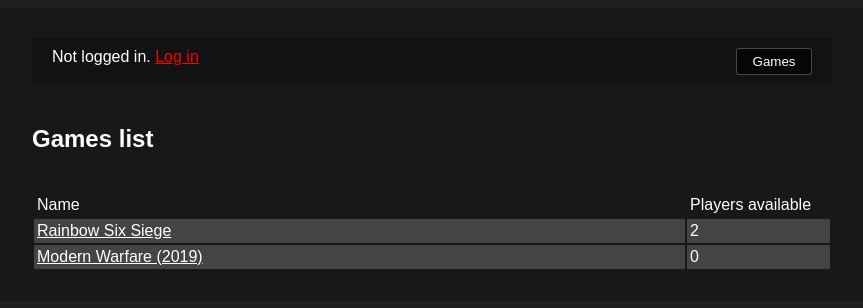
After one commit to kmroz3839/PSInt, a Django app: page /games in a window 1280 px wide. The commit adds this page. Shown: the top 308 px of the page, without its empty margins (208-1071 px from the left). Run offline with Django 4.2, Linux system fonts and the light colour scheme; data comes from the database, SQL or seed files in the repository; both versions use the stored data as it was after the commit.

Commit message:
games list page + stat

```diff
--- a/teamfinder/webapp_akari/static/akari/style.css
+++ b/teamfinder/webapp_akari/static/akari/style.css
@@ -3,9 +3,13 @@
 }
 
 body {
-    font-family: sans-serif;
+    font-family: "Yu Gothic UI", sans-serif;
     color: #FFFFFF;
     background-color: #202020;
+}
+
+a {
+    color: red;
 }
 
 .mainPage {
@@ -16,10 +20,62 @@
     padding-right: 40px;
     padding-bottom: 30px;
     padding-top: 30px;
+    overflow: auto;
 }
 
 .navBar {
-    padding-top: 20px;
+    padding-top: 10px;
     padding-left: 20px;
     padding-right: 20px;
+    padding-bottom: 10px;
+    margin-bottom: 40px;
+    background-color: #00000040;
+    overflow: auto;
+    vertical-align: center;
 }
+
+.navbarbutton {
+    float:right;
+    padding: 5px;
+    margin: auto;
+    background-color: #000000A0;
+    border: 1px solid #FFFFFF40;
+    border-radius: 3px;
+    width: 10%;
+    color: white;
+    transition: 200ms;
+}
+.navbarbutton:hover {
+    background-color: #FFFFFF30;
+}
+.navbarbutton:active {
+    background-color: #FFFFFFFF;
+    color: black;
+}
+
+.leftrect {
+    width: 43%;
+    float:left;
+}
+
+.rightrect {
+    float: right;
+}
+
+.gamestats {
+    width: 100%;
+    margin: auto;
+}
+
+.gamestats td {
+    padding: 3px;
+    background-color: #ffffff30;
+}
+
+.gamestats .playercount {
+    width: 18%;
+}
+
+.gamestats a {
+    color: white;
+}
--- /dev/null
+++ b/teamfinder/webapp_akari/templates/akari/akari_navbar.html
@@ -0,0 +1,13 @@
+<div class="navBar">
+    {% block content %}
+    {% if user.is_authenticated %}
+    Logged in as {{ user.username }}
+    <a href="{% url 'akari_logout' %}">Log out</a>
+    {% else %}
+    Not logged in.
+    <a href="{% url 'login' %}">Log in</a>
+    {% endif %}
+    {% endblock %}
+
+    <button class="navbarbutton" onclick="location.href='/games';">Games</button>
+</div>
--- /dev/null
+++ b/teamfinder/webapp_akari/templates/akari/gamelist.html
@@ -0,0 +1,40 @@
+<!DOCTYPE html>
+<html>
+    <head>
+        <title>[akari] games list</title>
+        {% load static %}
+        <link rel="stylesheet" href="{% static 'akari/style.css' %}">
+    </head>
+    <body>
+        <div class="mainPage">
+            {% include "akari/akari_navbar.html" %}
+
+            <h2>Games list</h2>
+
+            <br>
+
+            <div>
+                <table class="gamestats">
+                    <tr>
+                        <td style="background-color: transparent;">
+                            Name
+                        </td>
+                        <td style="background-color: transparent;">
+                            Players available
+                        </td>
+                    </tr>
+                    {% for x in gamelist %}
+                        <tr>
+                            <td>
+                                <a href="game/{{x.id}}">{{x.name}}</a>
+                            </td>
+                            <td class="playercount">
+                                {{x.num}}
+                            </td>
+                        </tr>
+                    {% endfor %}
+                </table>
+            </div>
+        </div>
+    </body>
+</html>
--- a/teamfinder/webapp_akari/urls.py
+++ b/teamfinder/webapp_akari/urls.py
@@ -4,6 +4,8 @@
 
 urlpatterns = [
     path("", views.index, name="index"),
+    path("akari_logout", views.akari_logout, name="akari_logout"),
+    path("games", views.games_list, name="games_list"),
     path("game/<int:game_id>/", views.game_detail, name="game_detail"),
     path("game/<int:game_id>/submit", views.user_submit, name="user_submit")
 ]
--- a/teamfinder/webapp_akari/views.py
+++ b/teamfinder/webapp_akari/views.py
@@ -1,6 +1,10 @@
 from django.shortcuts import render
 from django.template import loader
-from django.http import HttpResponse
+from django.contrib import auth
+from django.http import HttpResponseRedirect, HttpResponse
+from django.db.models import Count
+
+from .models import GameEntry, UserSubmission
 
 # Create your views here.
 def index(request):
@@ -8,6 +12,27 @@
     #return HttpResponse(template.render({}, request))
     return render(request, "akari/mainpage.html", {})
 
+def akari_logout(request):
+    auth.logout(request)
+    #return HttpResponseRedirect("/")
+    return render(request, "registration/logout.html", {})
+
+class GameListEntry:
+    num: int
+    name: str
+    id: int
+    def __init__(self, num, name, id):
+        self.num = num
+        self.name = name
+        self.id = id
+
+def games_list(request):
+    gameStats = sorted([GameListEntry(num=UserSubmission.objects.filter(game_id=x.id).count(), name=x.name, id=x.id) for x in GameEntry.objects.all()], key= lambda x: x.num)[::-1]
+
+    return render(request, "akari/gamelist.html", {
+        "gamelist": gameStats
+    })
+
 def game_detail(request, game_id):
     return HttpResponse(f"[akari] Viewing details for {game_id}")
 
```
Also changed, not shown: teamfinder/webapp_akari/templates/akari/akari_gamestats.html (added, +20 -0 lines), teamfinder/webapp_akari/templates/akari/mainpage.html (+17 -10 lines), teamfinder/webapp_akari/templates/registration/logout.html (added, +12 -0 lines), teamfinder/db.sqlite3.
